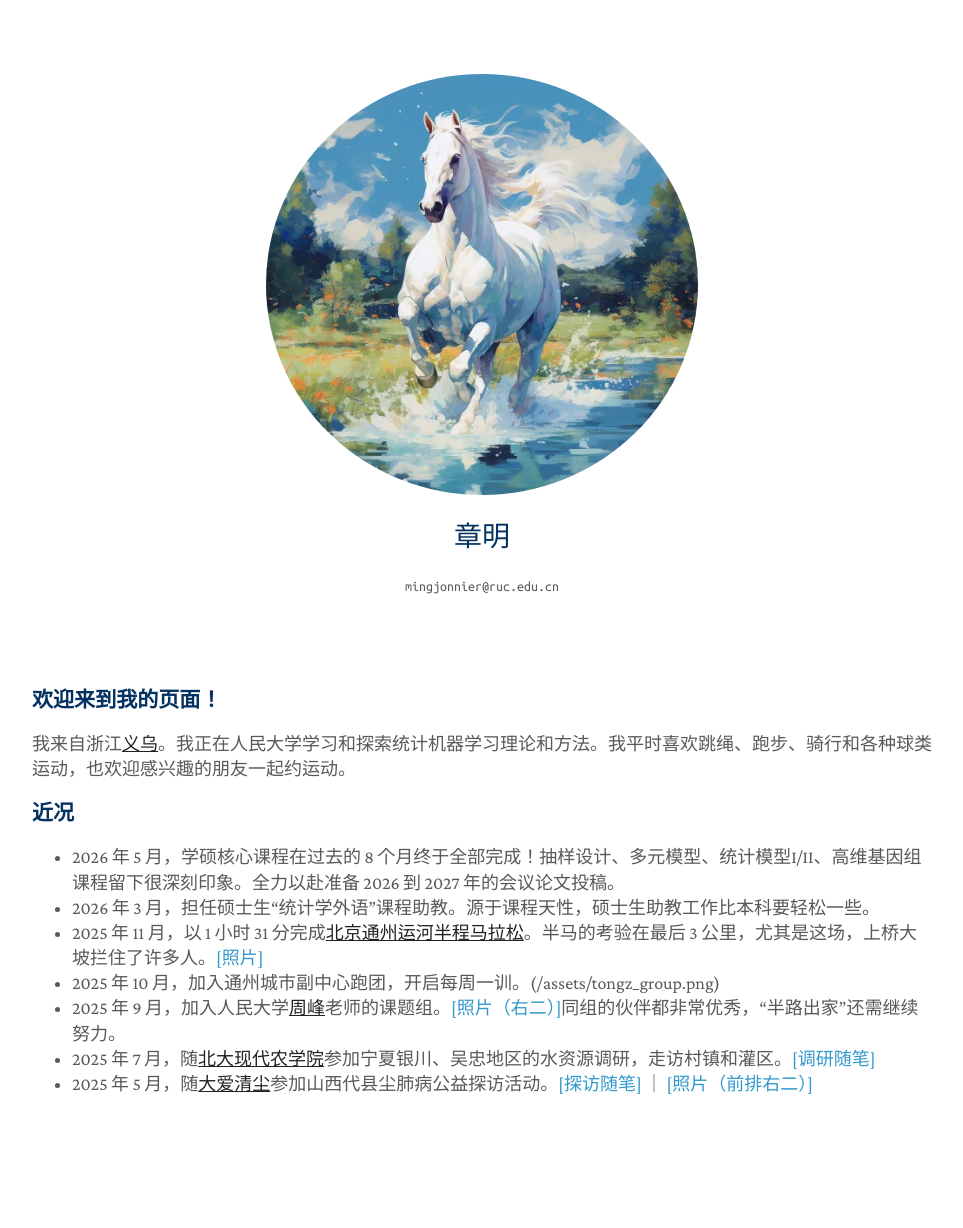
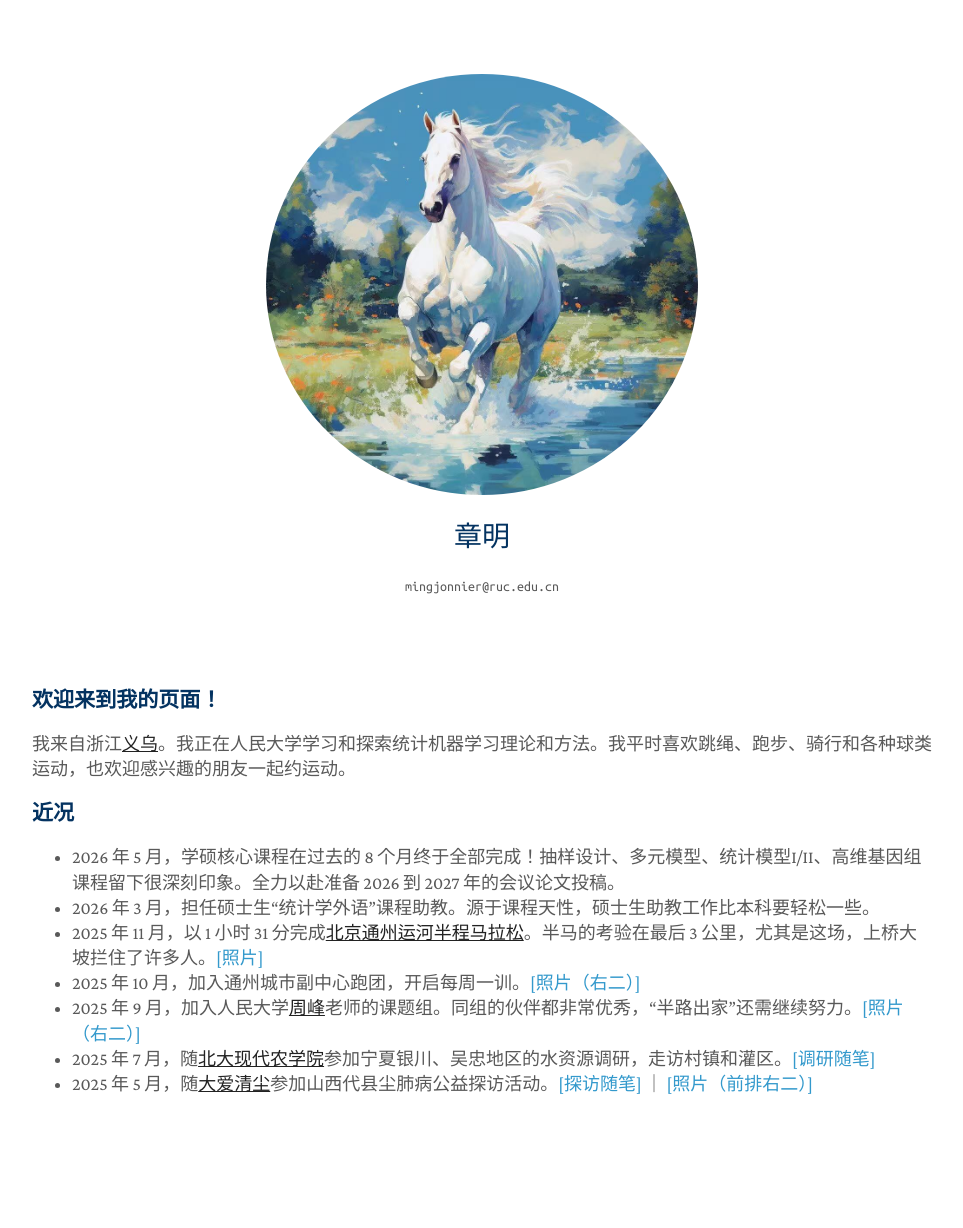
Before and after one commit to zhangming4153/zhangming4153.github.io, a Jekyll site: the page built from cn/index.md, in a window 1280 px wide. Shown: the whole page, without its empty margins (158-1121 px from the left). Built offline with Jekyll 4.4.1, drawn with Linux system fonts in a browser that asks for light colours; a style sheet for code colours, icons or effects is not loaded.

Commit message:
Update index.md

```diff
--- a/cn/index.md
+++ b/cn/index.md
@@ -12,7 +12,7 @@ title: 章明
 - 2026 年 5 月，学硕核心课程在过去的 8 个月终于全部完成！抽样设计、多元模型、统计模型I/II、高维基因组课程留下很深刻印象。全力以赴准备 2026 到 2027 年的会议论文投稿。
 - 2026 年 3 月，担任硕士生“统计学外语”课程助教。源于课程天性，硕士生助教工作比本科要轻松一些。
 - 2025 年 11 月，以 1 小时 31 分完成<a href="https://baike.baidu.com/item/2025北京通州运河半程马拉松/66790330"><strong><u>北京通州运河半程马拉松</u></strong></a>。半马的考验在最后 3 公里，尤其是这场，上桥大坡拦住了许多人。[[照片]](/assets/tongz_semimara_profile.jpg)
-- 2025 年 10 月，加入通州城市副中心跑团，开启每周一训。(/assets/tongz_group.png)
-- 2025 年 9 月，加入人民大学<a href="https://zhoufeng6288.github.io"><strong><u>周峰</u></strong></a>老师的课题组。[[照片（右二）]](/assets/people_0912.jpg)同组的伙伴都非常优秀，“半路出家”还需继续努力。
+- 2025 年 10 月，加入通州城市副中心跑团，开启每周一训。[[照片（右二）]](/assets/tongz_group.png)
+- 2025 年 9 月，加入人民大学<a href="https://zhoufeng6288.github.io"><strong><u>周峰</u></strong></a>老师的课题组。同组的伙伴都非常优秀，“半路出家”还需继续努力。[[照片（右二）]](/assets/people_0912.jpg)
 - 2025 年 7 月，随<a href="https://www.saas.pku.edu.cn"><strong><u>北大现代农学院</u></strong></a>参加宁夏银川、吴忠地区的水资源调研，走访村镇和灌区。[[调研随笔]](/assets/Ningxia.pdf)
 - 2025 年 5 月，随<a href="https://daqc.org.cn"><strong><u>大爱清尘</u></strong></a>参加山西代县尘肺病公益探访活动。[[探访随笔]](/assets/Shanxi.pdf) ｜ [[照片（前排右二）]](/assets/daai_202505.jpg)
```
